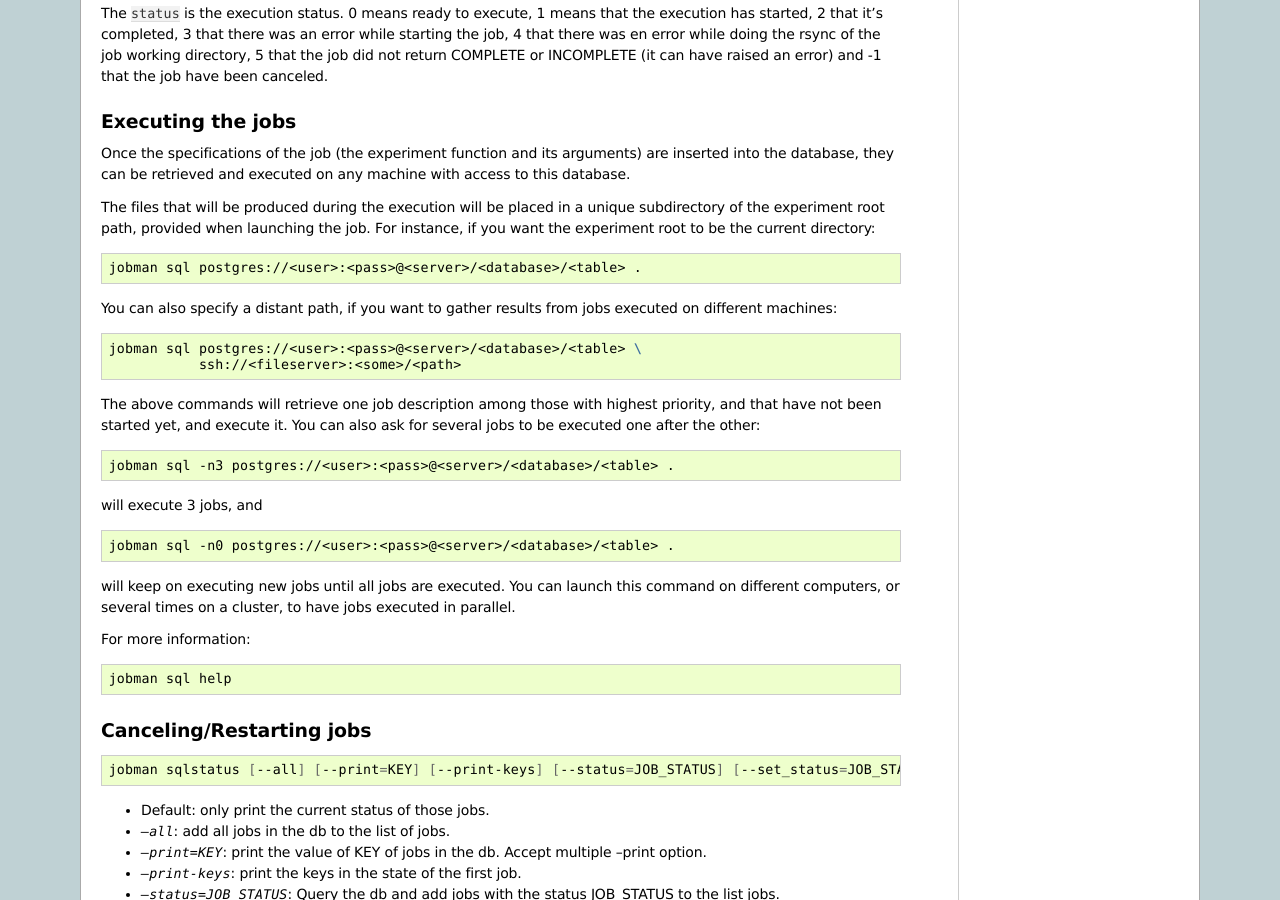
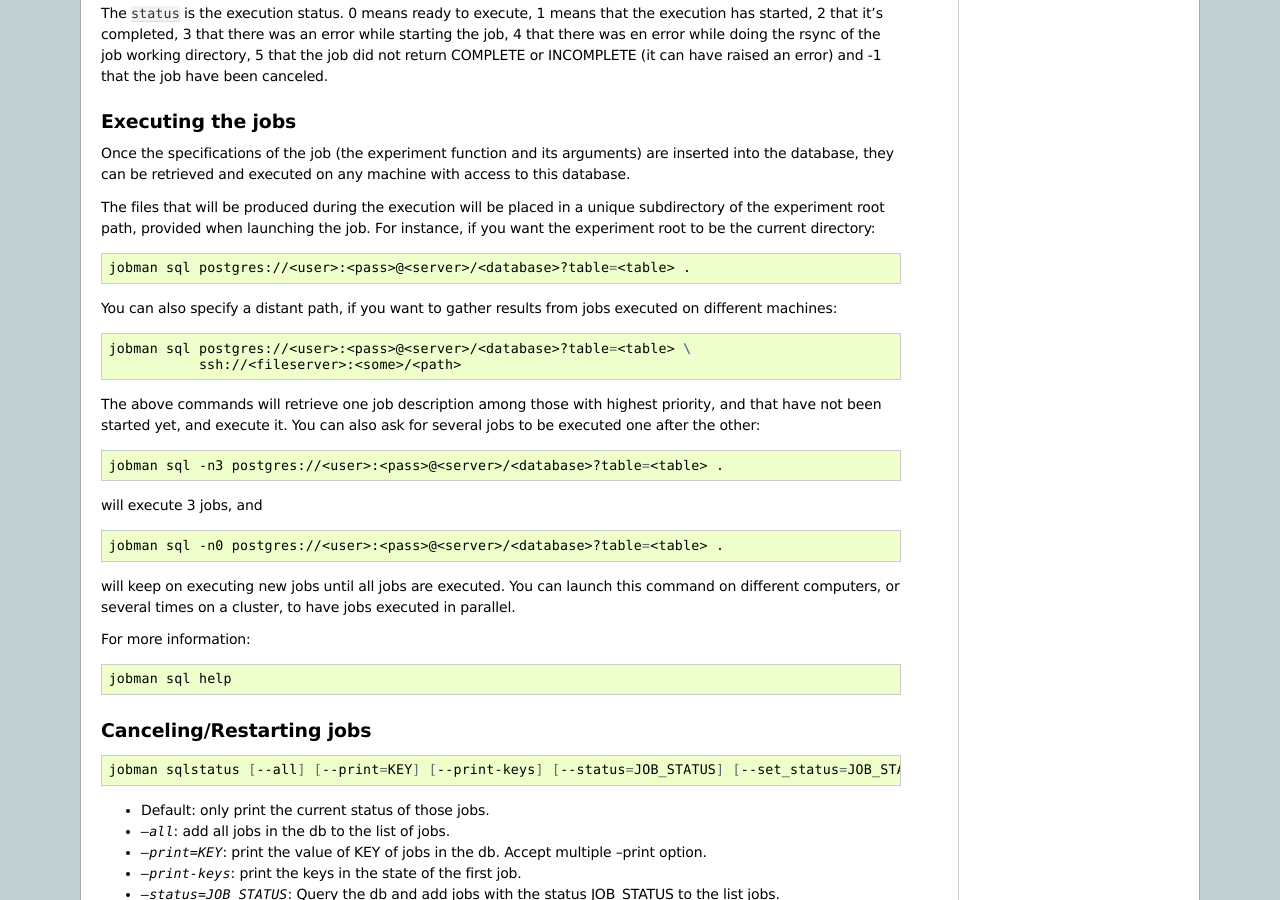
Before and after one commit to crmne/jobman, a Sphinx documentation site: the page built from doc/addition_exp_sql.txt, in a window 1280 px wide and 900 px high, scrolled down 3644 px. Built offline with Sphinx 7.4.7, drawn with Linux system fonts in a browser that asks for light colours; formulas are drawn with MathJax 3; some of the changed text lies outside the part shown.

Commit message:
Update the documentation to reflect recent changes to the jobman API.

```diff
--- a/doc/addition_exp_sql.txt
+++ b/doc/addition_exp_sql.txt
@@ -42,7 +42,7 @@ sqlschedule`` command. An example is given below:
 
 .. code-block:: bash
 
-    jobman sqlschedule postgres://user:pass@host/dbname/tablename \
+    jobman sqlschedule postgres://user:pass@host/dbname?table=tablename \
            path.to.experiment first=1 second=3
 
 This will insert a single experiment into the table ``<tablename>`` of database
@@ -56,7 +56,7 @@ parameter syntax to use is then:
 
 .. code-block:: bash
 
-    jobman sqlschedules postgres://user:pass@host/dbname/tablename \
+    jobman sqlschedules postgres://user:pass@host/dbname?table=tablename \
            path.to.experiment first={{1,2,3,4}} second=3 third={{3,5,6}}
 
 This will take all permutations of parameters ``first``, ``second`` and ``third``
@@ -81,13 +81,13 @@ You can then write the following code:
 .. code-block:: python
 
     from jobman.tools import DD, flatten
-    from jobman import sql
+    from jobman import api0, sql
     from jobman.examples.def_addition import addition_example
 
     TABLE_NAME='test_add_'
 
     # DB path...
-    db = sql.db('postgres://<user>:<pass>@<server>/<database>/'+TABLE_NAME)
+    db = api0.open_db('postgres://<user>:<pass>@<server>/<database>?table='+TABLE_NAME)
 
     state = DD()
     for first in 0,2,4,6,8,10:
@@ -127,7 +127,7 @@ Creating a View From the Command Line
 
 A view with name ``<viewname>`` can be created using the following::
 
-    jobman sqlview postgres://user:pass@host/dbname/tablename viewname
+    jobman sqlview postgres://user:pass@host/dbname?table=tablename viewname
 
 
 Creating a View From a Python Script
@@ -137,9 +137,9 @@ A view can be created using the following python code:
 
 .. code-block:: python
 
-    from jobman import sql
+    from jobman import api0
     TABLE_NAME='test_add_'
-    db = sql.db('postgres://<user>:<pass>@<server>/<database>/'+TABLE_NAME)
+    db = api0.open_db('postgres://<user>:<pass>@<server>/<database>?table='+TABLE_NAME)
     db.createView(TABLE_NAME + 'view')
 
 You can also simply add the last line at the end of the job-insertion script.
@@ -276,14 +276,14 @@ directory:
 
 .. code-block:: bash
 
-    jobman sql postgres://<user>:<pass>@<server>/<database>/<table> .
+    jobman sql postgres://<user>:<pass>@<server>/<database>?table=<table> .
 
 You can also specify a distant path, if you want to gather results from
 jobs executed on different machines:
 
 .. code-block:: bash
 
-    jobman sql postgres://<user>:<pass>@<server>/<database>/<table> \
+    jobman sql postgres://<user>:<pass>@<server>/<database>?table=<table> \
                ssh://<fileserver>:<some>/<path>
 
 The above commands will retrieve one job description among those with
@@ -293,13 +293,13 @@ other:
 
 .. code-block:: bash
 
-    jobman sql -n3 postgres://<user>:<pass>@<server>/<database>/<table> .
+    jobman sql -n3 postgres://<user>:<pass>@<server>/<database>?table=<table> .
 
 will execute 3 jobs, and
 
 .. code-block:: bash
 
-    jobman sql -n0 postgres://<user>:<pass>@<server>/<database>/<table> .
+    jobman sql -n0 postgres://<user>:<pass>@<server>/<database>?table=<table> .
 
 will keep on executing new jobs until all jobs are executed. You can
 launch this command on different computers, or several times on a
@@ -314,7 +314,7 @@ Canceling/Restarting jobs
 
 .. code-block:: bash
 
-   jobman sqlstatus [--all] [--print=KEY] [--print-keys] [--status=JOB_STATUS] [--set_status=JOB_STATUS] [--resert_prio] [--select=key=value] [--quiet] [--ret_nb_jobs] postgres://<user>:<pass>@<server>/<database>/<table> JOB_ID1, JOB_ID2, ...
+   jobman sqlstatus [--all] [--print=KEY] [--print-keys] [--status=JOB_STATUS] [--set_status=JOB_STATUS] [--resert_prio] [--select=key=value] [--quiet] [--ret_nb_jobs] postgres://<user>:<pass>@<server>/<database>?table=<table> JOB_ID1, JOB_ID2, ...
 
 * Default: only print the current status of those jobs.
 * `--all`: add all jobs in the db to the list of jobs.
```
Also changed, not shown: doc/mlp_jobman.txt (+9 -9 lines), 4 other files.
